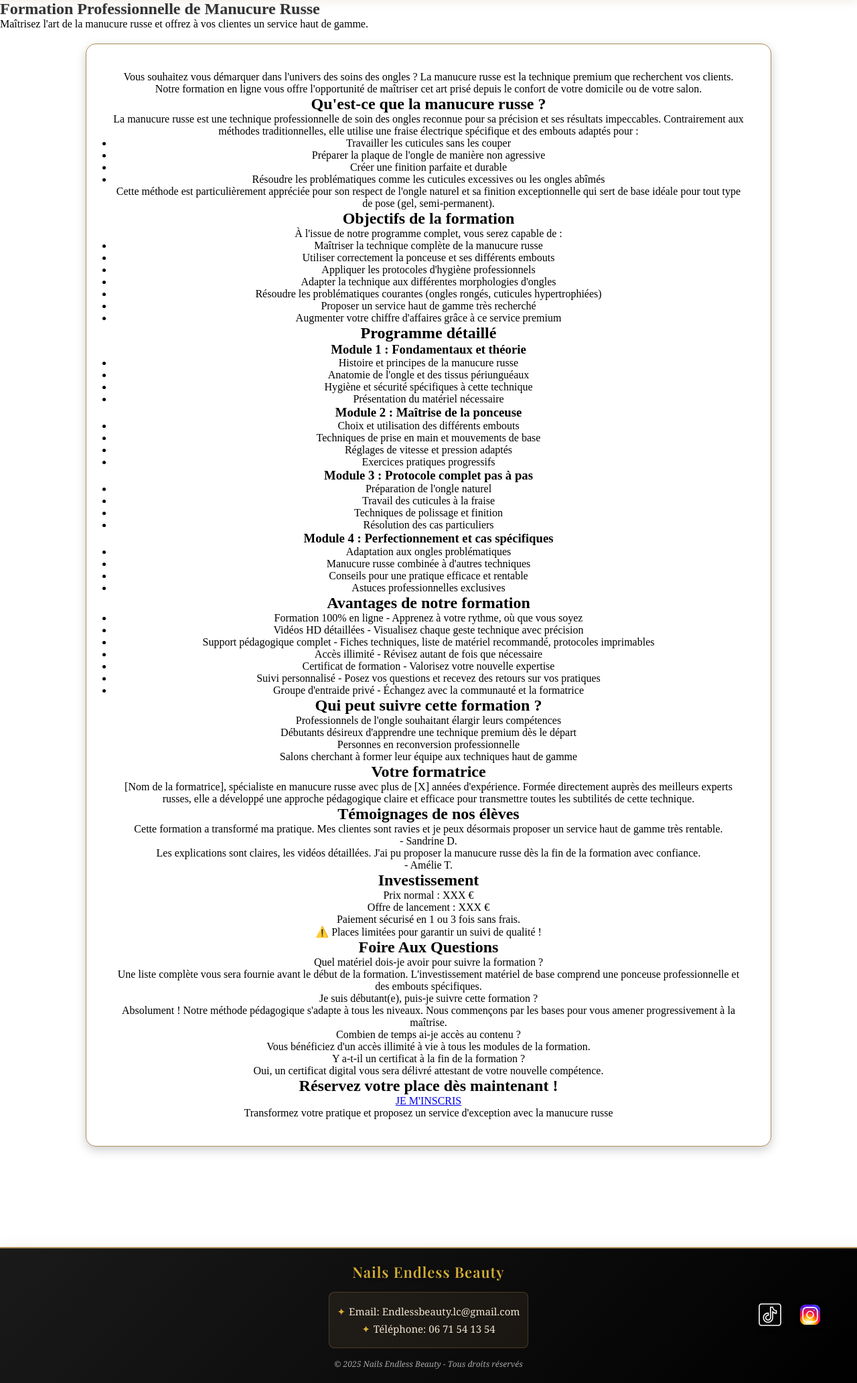
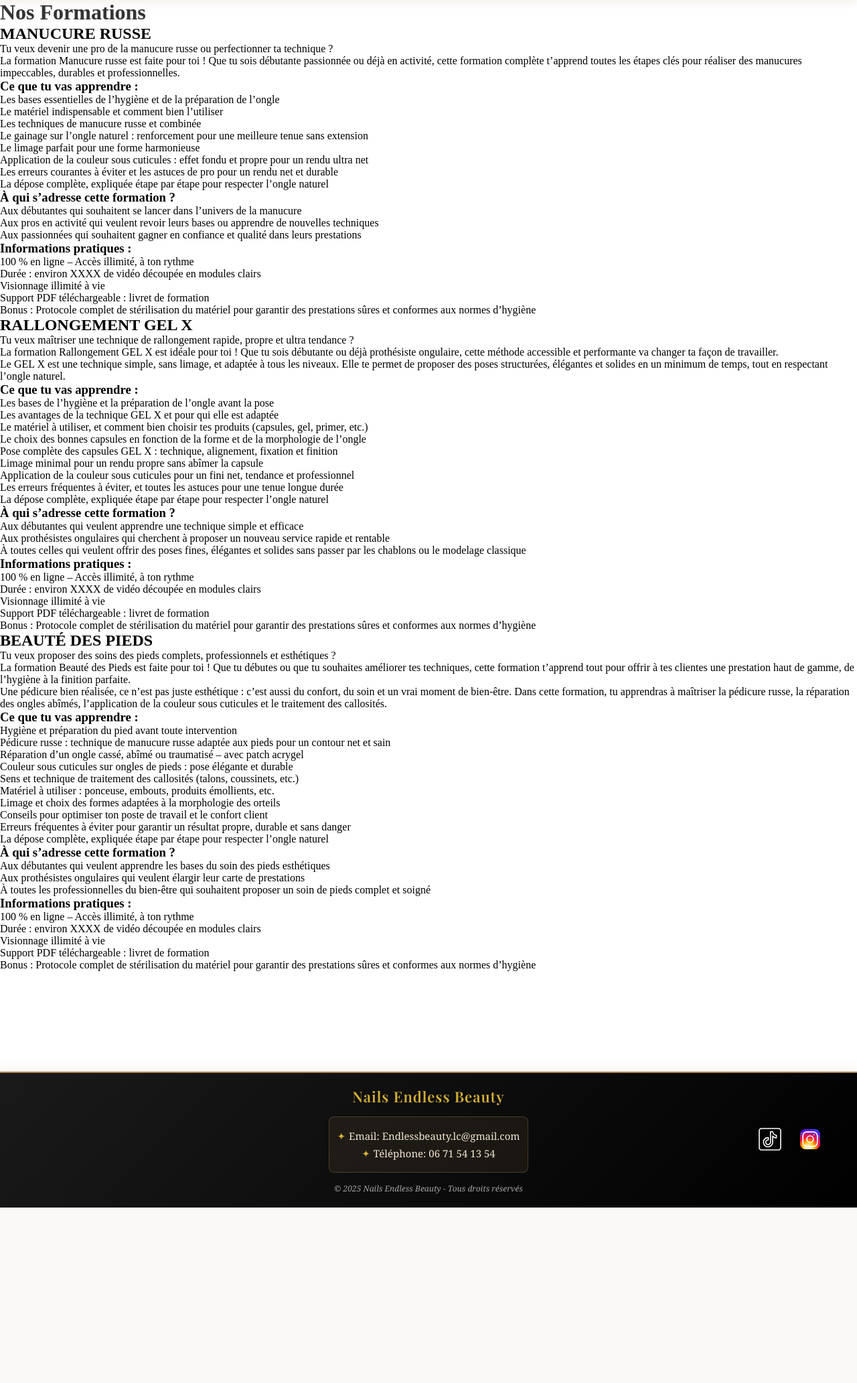
Before and after one commit to FalvoAntonio/Endless-, a PHP site: page /HTML/Formations.php in a window 1280 px wide. Shown: the part 162-2227 px from the top of the page at 67% size. After the commit the page ends 1965 px from the top, so only its background shows below. Run offline with PHP 8.4, Linux system fonts and the light colour scheme.

Commit message:
Modification de la page formation

```diff
--- a/HTML/Formations.php
+++ b/HTML/Formations.php
@@ -24,190 +24,111 @@
   ?>
 
 <body>
+   <h1>Nos Formations</h1>
 
-    <div class="Formations-Professionnelles">
-        <section class="header-section">
-            <h1>Formation Professionnelle de Manucure Russe</h1>
-            <p>Maîtrisez l'art de la manucure russe et offrez à vos clientes un service haut de gamme.</p>
-        </section>
-
-
-
-
-    <div class="container">
-        <section class="intro">
-            <p>Vous souhaitez vous démarquer dans l'univers des soins des ongles ?
-                La manucure russe est la technique premium que recherchent vos clients.
-                Notre formation en ligne vous offre l'opportunité de maîtriser cet art prisé depuis le confort de votre
-                domicile ou de votre salon.</p>
-
-            <h2>Qu'est-ce que la manucure russe ?</h2>
-            <p>La manucure russe est une technique professionnelle de soin des ongles reconnue pour sa précision et ses
-                résultats impeccables. Contrairement aux méthodes traditionnelles, elle utilise une fraise électrique
-                spécifique et des embouts adaptés pour :</p>
+    <h2>MANUCURE RUSSE</h2>
+    <p>
+        Tu veux devenir une pro de la manucure russe ou perfectionner ta technique ?<br>
+        La formation Manucure russe est faite pour toi ! Que tu sois débutante passionnée ou déjà en activité, cette formation complète t’apprend toutes les étapes clés pour réaliser des manucures impeccables, durables et professionnelles.
+    </p>
+    <h3>Ce que tu vas apprendre :</h3>
     <ul>
-                <li>Travailler les cuticules sans les couper</li>
-                <li>Préparer la plaque de l'ongle de manière non agressive</li>
-                <li>Créer une finition parfaite et durable</li>
-                <li>Résoudre les problématiques comme les cuticules excessives ou les ongles abîmés</li>
+        <li>Les bases essentielles de l’hygiène et de la préparation de l’ongle</li>
+        <li>Le matériel indispensable et comment bien l’utiliser</li>
+        <li>Les techniques de manucure russe et combinée</li>
+        <li>Le gainage sur l’ongle naturel : renforcement pour une meilleure tenue sans extension</li>
+        <li>Le limage parfait pour une forme harmonieuse</li>
+        <li>Application de la couleur sous cuticules : effet fondu et propre pour un rendu ultra net</li>
+        <li>Les erreurs courantes à éviter et les astuces de pro pour un rendu net et durable</li>
+        <li>La dépose complète, expliquée étape par étape pour respecter l’ongle naturel</li>
+    </ul>
+    <h3>À qui s’adresse cette formation ?</h3>
+    <ul>
+        <li>Aux débutantes qui souhaitent se lancer dans l’univers de la manucure</li>
+        <li>Aux pros en activité qui veulent revoir leurs bases ou apprendre de nouvelles techniques</li>
+        <li>Aux passionnées qui souhaitent gagner en confiance et qualité dans leurs prestations</li>
+    </ul>
+    <h3>Informations pratiques :</h3>
+    <ul>
+        <li>100 % en ligne – Accès illimité, à ton rythme</li>
+        <li>Durée : environ XXXX de vidéo découpée en modules clairs</li>
+        <li>Visionnage illimité à vie</li>
+        <li>Support PDF téléchargeable : livret de formation</li>
+        <li>Bonus : Protocole complet de stérilisation du matériel pour garantir des prestations sûres et conformes aux normes d’hygiène</li>
     </ul>
 
-            <p>Cette méthode est particulièrement appréciée pour son respect de l'ongle naturel et sa finition
-                exceptionnelle qui sert de base idéale pour tout type de pose (gel, semi-permanent).</p>
-        </section>
+    <h2>RALLONGEMENT GEL X</h2>
+    <p>
+        Tu veux maîtriser une technique de rallongement rapide, propre et ultra tendance ?<br>
+        La formation Rallongement GEL X est idéale pour toi ! Que tu sois débutante ou déjà prothésiste ongulaire, cette méthode accessible et performante va changer ta façon de travailler.
+    </p>
+    <p>
+        Le GEL X est une technique simple, sans limage, et adaptée à tous les niveaux. Elle te permet de proposer des poses structurées, élégantes et solides en un minimum de temps, tout en respectant l’ongle naturel.
+    </p>
+    <h3>Ce que tu vas apprendre :</h3>
+    <ul>
+        <li>Les bases de l’hygiène et la préparation de l’ongle avant la pose</li>
+        <li>Les avantages de la technique GEL X et pour qui elle est adaptée</li>
+        <li>Le matériel à utiliser, et comment bien choisir tes produits (capsules, gel, primer, etc.)</li>
+        <li>Le choix des bonnes capsules en fonction de la forme et de la morphologie de l’ongle</li>
+        <li>Pose complète des capsules GEL X : technique, alignement, fixation et finition</li>
+        <li>Limage minimal pour un rendu propre sans abîmer la capsule</li>
+        <li>Application de la couleur sous cuticules pour un fini net, tendance et professionnel</li>
+        <li>Les erreurs fréquentes à éviter, et toutes les astuces pour une tenue longue durée</li>
+        <li>La dépose complète, expliquée étape par étape pour respecter l’ongle naturel</li>
+    </ul>
+    <h3>À qui s’adresse cette formation ?</h3>
+    <ul>
+        <li>Aux débutantes qui veulent apprendre une technique simple et efficace</li>
+        <li>Aux prothésistes ongulaires qui cherchent à proposer un nouveau service rapide et rentable</li>
+        <li>À toutes celles qui veulent offrir des poses fines, élégantes et solides sans passer par les chablons ou le modelage classique</li>
+    </ul>
+    <h3>Informations pratiques :</h3>
+    <ul>
+        <li>100 % en ligne – Accès illimité, à ton rythme</li>
+        <li>Durée : environ XXXX de vidéo découpée en modules clairs</li>
+        <li>Visionnage illimité à vie</li>
+        <li>Support PDF téléchargeable : livret de formation</li>
+        <li>Bonus : Protocole complet de stérilisation du matériel pour garantir des prestations sûres et conformes aux normes d’hygiène</li>
+    </ul>
 
-        <section class="section">
-            <h2>Objectifs de la formation</h2>
-            <p>À l'issue de notre programme complet, vous serez capable de :</p>
+    <h2>BEAUTÉ DES PIEDS</h2>
+    <p>
+        Tu veux proposer des soins des pieds complets, professionnels et esthétiques ?<br>
+        La formation Beauté des Pieds est faite pour toi ! Que tu débutes ou que tu souhaites améliorer tes techniques, cette formation t’apprend tout pour offrir à tes clientes une prestation haut de gamme, de l’hygiène à la finition parfaite.
+    </p>
+    <p>
+        Une pédicure bien réalisée, ce n’est pas juste esthétique : c’est aussi du confort, du soin et un vrai moment de bien-être. Dans cette formation, tu apprendras à maîtriser la pédicure russe, la réparation des ongles abîmés, l’application de la couleur sous cuticules et le traitement des callosités.
+    </p>
+    <h3>Ce que tu vas apprendre :</h3>
     <ul>
-                <li>Maîtriser la technique complète de la manucure russe</li>
-                <li>Utiliser correctement la ponceuse et ses différents embouts</li>
-                <li>Appliquer les protocoles d'hygiène professionnels</li>
-                <li>Adapter la technique aux différentes morphologies d'ongles</li>
-                <li>Résoudre les problématiques courantes (ongles rongés, cuticules hypertrophiées)</li>
-                <li>Proposer un service haut de gamme très recherché</li>
-                <li>Augmenter votre chiffre d'affaires grâce à ce service premium</li>
+        <li>Hygiène et préparation du pied avant toute intervention</li>
+        <li>Pédicure russe : technique de manucure russe adaptée aux pieds pour un contour net et sain</li>
+        <li>Réparation d’un ongle cassé, abîmé ou traumatisé – avec patch acrygel</li>
+        <li>Couleur sous cuticules sur ongles de pieds : pose élégante et durable</li>
+        <li>Sens et technique de traitement des callosités (talons, coussinets, etc.)</li>
+        <li>Matériel à utiliser : ponceuse, embouts, produits émollients, etc.</li>
+        <li>Limage et choix des formes adaptées à la morphologie des orteils</li>
+        <li>Conseils pour optimiser ton poste de travail et le confort client</li>
+        <li>Erreurs fréquentes à éviter pour garantir un résultat propre, durable et sans danger</li>
+        <li>La dépose complète, expliquée étape par étape pour respecter l’ongle naturel</li>
     </ul>
-        </section>
-
-        <section class="section">
-            <h2>Programme détaillé</h2>
-            <div class="modules">
-                <div class="module-card">
-                    <h3>Module 1 : Fondamentaux et théorie</h3>
+    <h3>À qui s’adresse cette formation ?</h3>
     <ul>
-                        <li>Histoire et principes de la manucure russe</li>
-                        <li>Anatomie de l'ongle et des tissus périunguéaux</li>
-                        <li>Hygiène et sécurité spécifiques à cette technique</li>
-                        <li>Présentation du matériel nécessaire</li>
+        <li>Aux débutantes qui veulent apprendre les bases du soin des pieds esthétiques</li>
+        <li>Aux prothésistes ongulaires qui veulent élargir leur carte de prestations</li>
+        <li>À toutes les professionnelles du bien-être qui souhaitent proposer un soin de pieds complet et soigné</li>
     </ul>
-                </div>
-                <div class="module-card">
-                    <h3>Module 2 : Maîtrise de la ponceuse</h3>
+    <h3>Informations pratiques :</h3>
     <ul>
-                        <li>Choix et utilisation des différents embouts</li>
-                        <li>Techniques de prise en main et mouvements de base</li>
-                        <li>Réglages de vitesse et pression adaptés</li>
-                        <li>Exercices pratiques progressifs</li>
+        <li>100 % en ligne – Accès illimité, à ton rythme</li>
+        <li>Durée : environ XXXX de vidéo découpée en modules clairs</li>
+        <li>Visionnage illimité à vie</li>
+        <li>Support PDF téléchargeable : livret de formation</li>
+        <li>Bonus : Protocole complet de stérilisation du matériel pour garantir des prestations sûres et conformes aux normes d’hygiène</li>
     </ul>
-                </div>
-                <div class="module-card">
-                    <h3>Module 3 : Protocole complet pas à pas</h3>
-                    <ul>
-                        <li>Préparation de l'ongle naturel</li>
-                        <li>Travail des cuticules à la fraise</li>
-                        <li>Techniques de polissage et finition</li>
-                        <li>Résolution des cas particuliers</li>
-                    </ul>
-                </div>
-                <div class="module-card">
-                    <h3>Module 4 : Perfectionnement et cas spécifiques</h3>
-                    <ul>
-                        <li>Adaptation aux ongles problématiques</li>
-                        <li>Manucure russe combinée à d'autres techniques</li>
-                        <li>Conseils pour une pratique efficace et rentable</li>
-                        <li>Astuces professionnelles exclusives</li>
-                    </ul>
-                </div>
-            </div>
-        </section>
-
-        <section class="section">
-            <h2>Avantages de notre formation</h2>
-            <ul class="advantages">
-                <li>Formation 100% en ligne - Apprenez à votre rythme, où que vous soyez</li>
-                <li>Vidéos HD détaillées - Visualisez chaque geste technique avec précision</li>
-                <li>Support pédagogique complet - Fiches techniques, liste de matériel recommandé, protocoles
-                    imprimables</li>
-                <li>Accès illimité - Révisez autant de fois que nécessaire</li>
-                <li>Certificat de formation - Valorisez votre nouvelle expertise</li>
-                <li>Suivi personnalisé - Posez vos questions et recevez des retours sur vos pratiques</li>
-                <li>Groupe d'entraide privé - Échangez avec la communauté et la formatrice</li>
-            </ul>
-        </section>
-
-        <section class="section">
-            <h2>Qui peut suivre cette formation ?</h2>
-            <div class="target-audience">
-                <div class="audience-card">
-                    <p>Professionnels de l'ongle souhaitant élargir leurs compétences</p>
-                </div>
-                <div class="audience-card">
-                    <p>Débutants désireux d'apprendre une technique premium dès le départ</p>
-                </div>
-                <div class="audience-card">
-                    <p>Personnes en reconversion professionnelle</p>
-                </div>
-                <div class="audience-card">
-                    <p>Salons cherchant à former leur équipe aux techniques haut de gamme</p>
-                </div>
-            </div>
-        </section>
-
-        <section class="section">
-            <h2>Votre formatrice</h2>
-            <p>[Nom de la formatrice], spécialiste en manucure russe avec plus de [X] années d'expérience. Formée
-                directement auprès des meilleurs experts russes, elle a développé une approche pédagogique claire et
-                efficace pour transmettre toutes les subtilités de cette technique.</p>
-        </section>
-
-        <section class="testimonials">
-            <h2>Témoignages de nos élèves</h2>
-            <div class="testimonial">
-                <p>Cette formation a transformé ma pratique. Mes clientes sont ravies et je peux désormais proposer un
-                    service haut de gamme très rentable.</p>
-                <p class="testimonial-author">- Sandrine D.</p>
-            </div>
-            <div class="testimonial">
-                <p>Les explications sont claires, les vidéos détaillées. J'ai pu proposer la manucure russe dès la fin
-                    de la formation avec confiance.</p>
-                <p class="testimonial-author">- Amélie T.</p>
-            </div>
-        </section>
-
-        <section class="section">
-            <h2>Investissement</h2>
-            <div class="price-tag">
-                <p class="original-price">Prix normal : XXX €</p>
-                <p class="current-price">Offre de lancement : XXX €</p>
-                <p>Paiement sécurisé en 1 ou 3 fois sans frais.</p>
-                <div class="alert">
-                    <p>⚠️ Places limitées pour garantir un suivi de qualité !</p>
-                </div>
-            </div>
-        </section>
-
-        <section class="faq">
-            <h2>Foire Aux Questions</h2>
-            <div class="faq-item">
-                <div class="faq-question">Quel matériel dois-je avoir pour suivre la formation ?</div>
-                <div class="faq-answer">Une liste complète vous sera fournie avant le début de la formation.
-                    L'investissement matériel de base comprend une ponceuse professionnelle et des embouts spécifiques.
-                </div>
-            </div>
-            <div class="faq-item">
-                <div class="faq-question">Je suis débutant(e), puis-je suivre cette formation ?</div>
-                <div class="faq-answer">Absolument ! Notre méthode pédagogique s'adapte à tous les niveaux. Nous
-                    commençons par les bases pour vous amener progressivement à la maîtrise.</div>
-            </div>
-            <div class="faq-item">
-                <div class="faq-question">Combien de temps ai-je accès au contenu ?</div>
-                <div class="faq-answer">Vous bénéficiez d'un accès illimité à vie à tous les modules de la formation.
-                </div>
-            </div>
-            <div class="faq-item">
-                <div class="faq-question">Y a-t-il un certificat à la fin de la formation ?</div>
-                <div class="faq-answer">Oui, un certificat digital vous sera délivré attestant de votre nouvelle
-                    compétence.</div>
-            </div>
-        </section>
-
-        <div class="cta">
-            <h2>Réservez votre place dès maintenant !</h2>
-            <a href="#inscription" class="button">JE M'INSCRIS</a>
-            <p>Transformez votre pratique et proposez un service d'exception avec la manucure russe</p>
-        </div>
-    </div>
+</body>
+</html>
 
    <footer>
   <div class="footer-content">
```
Lines whose indentation alone changed are shown as unchanged.
